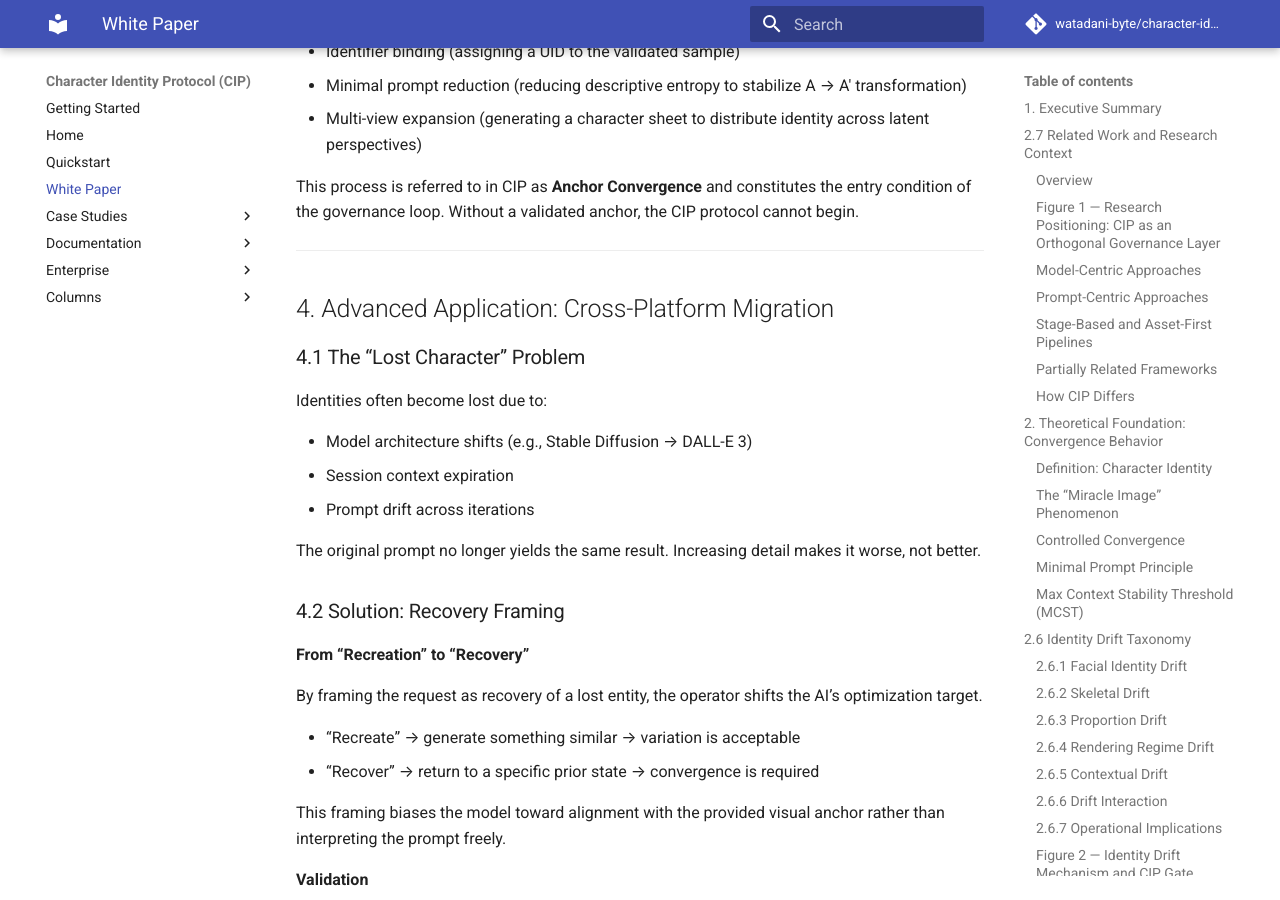
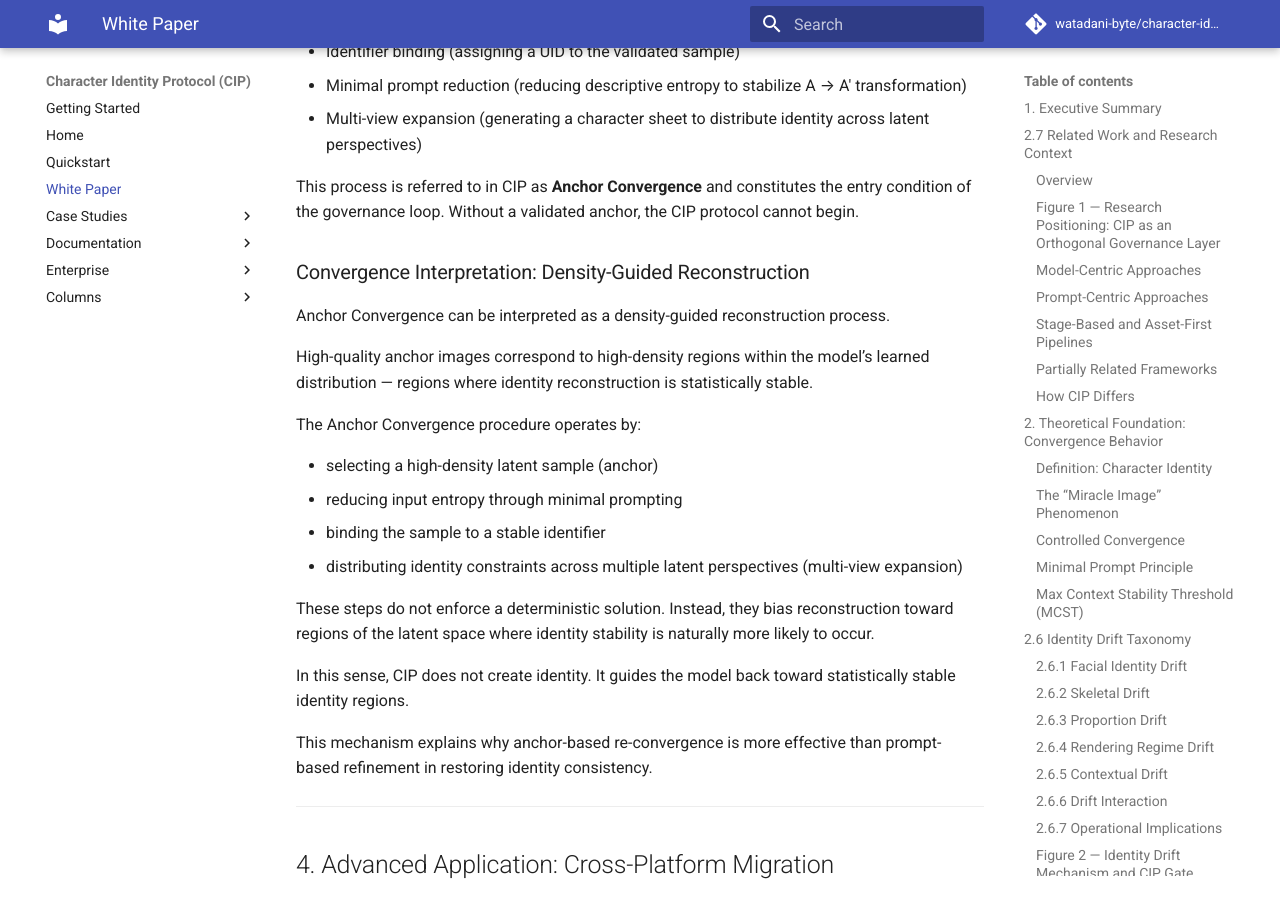
Before and after one commit to watadani-byte/character-identity-protocol, an MkDocs documentation site: the page built from docs/whitepaper_v1.md, in a window 1280 px wide and 900 px high, scrolled down 10507 px. Built offline with MkDocs 1.6.1 and Material for MkDocs 9.7.7, drawn with Linux system fonts in a browser that asks for light colours; comment, search, counter and statistics services are not loaded.

Commit message:
whitepaper_v1.md を更新

```diff
--- a/docs/whitepaper_v1.md
+++ b/docs/whitepaper_v1.md
@@ -361,6 +361,27 @@ The formation process is operationally supported by:
 - Multi-view expansion (generating a character sheet to distribute identity across latent perspectives)
 
 This process is referred to in CIP as **Anchor Convergence** and constitutes the entry condition of the governance loop. Without a validated anchor, the CIP protocol cannot begin.
+
+### Convergence Interpretation: Density-Guided Reconstruction
+
+Anchor Convergence can be interpreted as a density-guided reconstruction process.
+
+High-quality anchor images correspond to high-density regions within the model’s learned distribution — regions where identity reconstruction is statistically stable.
+
+The Anchor Convergence procedure operates by:
+
+- selecting a high-density latent sample (anchor)
+- reducing input entropy through minimal prompting
+- binding the sample to a stable identifier
+- distributing identity constraints across multiple latent perspectives (multi-view expansion)
+
+These steps do not enforce a deterministic solution.
+Instead, they bias reconstruction toward regions of the latent space where identity stability is naturally more likely to occur.
+
+In this sense, CIP does not create identity.
+It guides the model back toward statistically stable identity regions.
+
+This mechanism explains why anchor-based re-convergence is more effective than prompt-based refinement in restoring identity consistency.
 
 -----
 
```
